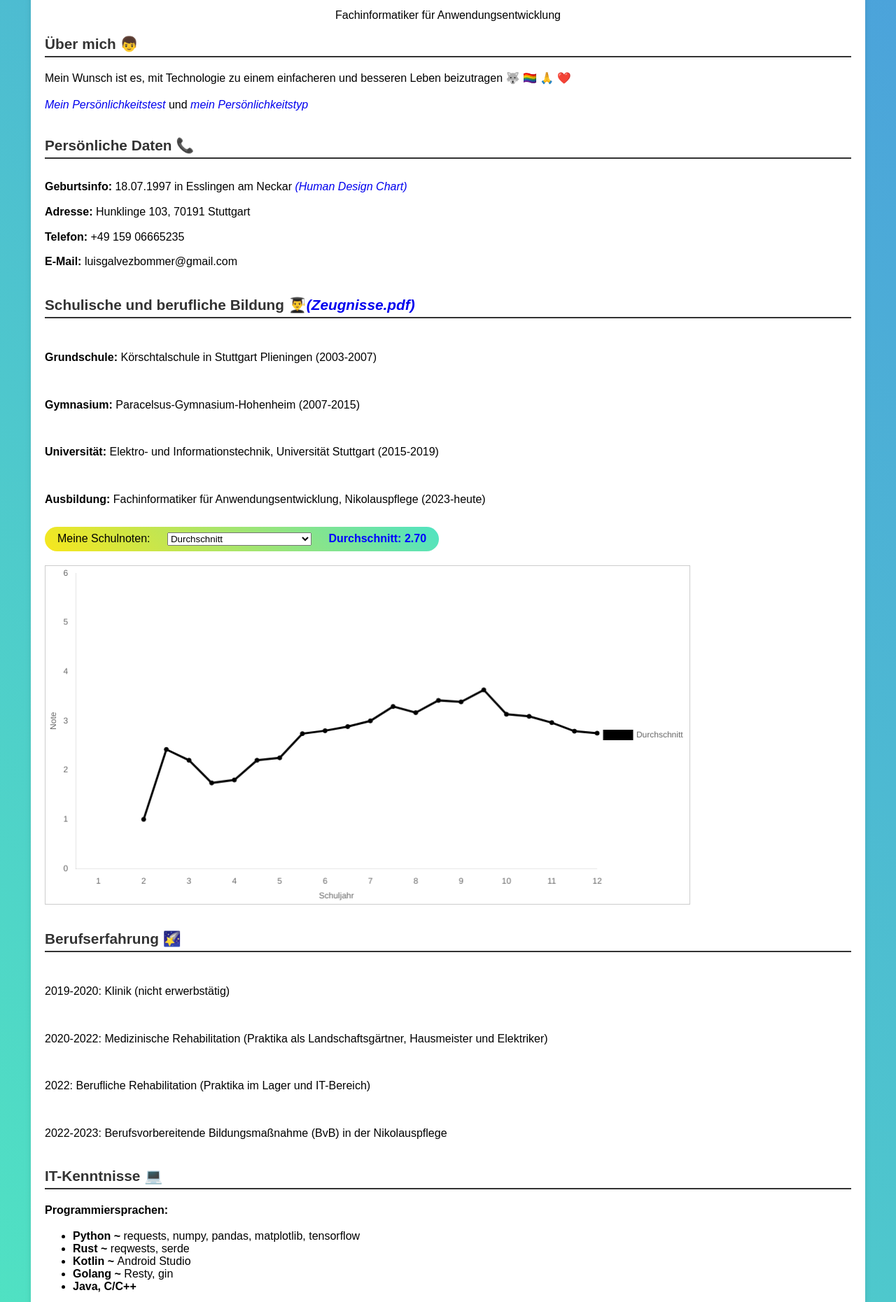
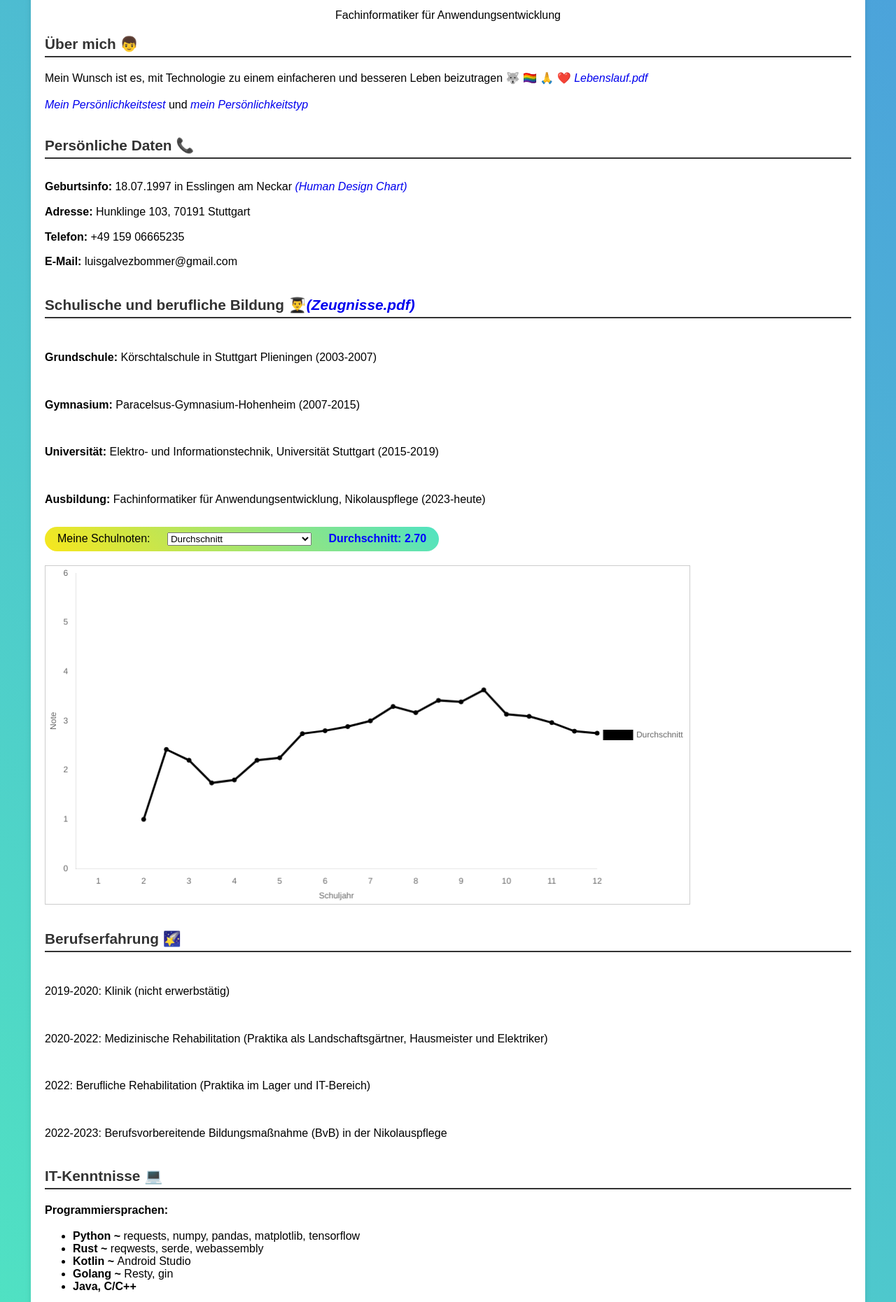
Before and after one commit to luisgalvezbommer/luisgalvezbommer.github.io, a plain HTML site: page index.html in a window 1280 px wide. Shown: the part 835-2696 px from the top of the page at 70% size. Drawn offline with nearby package versions, Linux system fonts and the light colour scheme; a web font is replaced by a local one.

Commit message:
Added Lebenslauf.pdf

```diff
--- a/index.html
+++ b/index.html
@@ -16,7 +16,7 @@
         </div>
         <div class="section about-me">
             <h2>Über mich 👦</h2>
-            <p>Mein Wunsch ist es, mit Technologie zu einem einfacheren und besseren Leben beizutragen 🐺 🏳️‍🌈 🙏 ❤️</p>
+            <p>Mein Wunsch ist es, mit Technologie zu einem einfacheren und besseren Leben beizutragen 🐺 🏳️‍🌈 🙏 ❤️ <a href="assets/Lebenslauf_Luis.pdf">Lebenslauf.pdf</a></p>
             <a href="https://www.16personalities.com/de/ergebnisse/infp-t/m/hq4fy2b7v">Mein Persönlichkeitstest</a> und <a href="https://www.16personalities.com/de/infp-personlichkeit?utm_source=results-turbulent-mediator&utm_medium=email&utm_campaign=de&utm_content=view-results">mein Persönlichkeitstyp</a>
         </div>
         <div class="section personal-info">
@@ -60,11 +60,10 @@
             <p><strong>Programmiersprachen:</strong></p>
             <ul>
                 <li><strong>Python ~ </strong>requests, numpy, pandas, matplotlib, tensorflow</li>
-                <li><strong>Rust ~ </strong>reqwests, serde</li>
+                <li><strong>Rust ~ </strong>reqwests, serde, webassembly</li>
                 <li><strong>Kotlin ~ </strong>Android Studio</li>
                 <li><strong>Golang ~ </strong>Resty, gin</li>
                 <li><strong>Java, C/C++ </strong></li>
-
             </ul>
             <p><strong>Betriebssysteme: </strong>Linux (Ubuntu), Windows</p>
             <p><strong>Containerisierung: </strong>docker, docker-compose, kubernetes</p>
```
Also changed, not shown: 1 other file.
